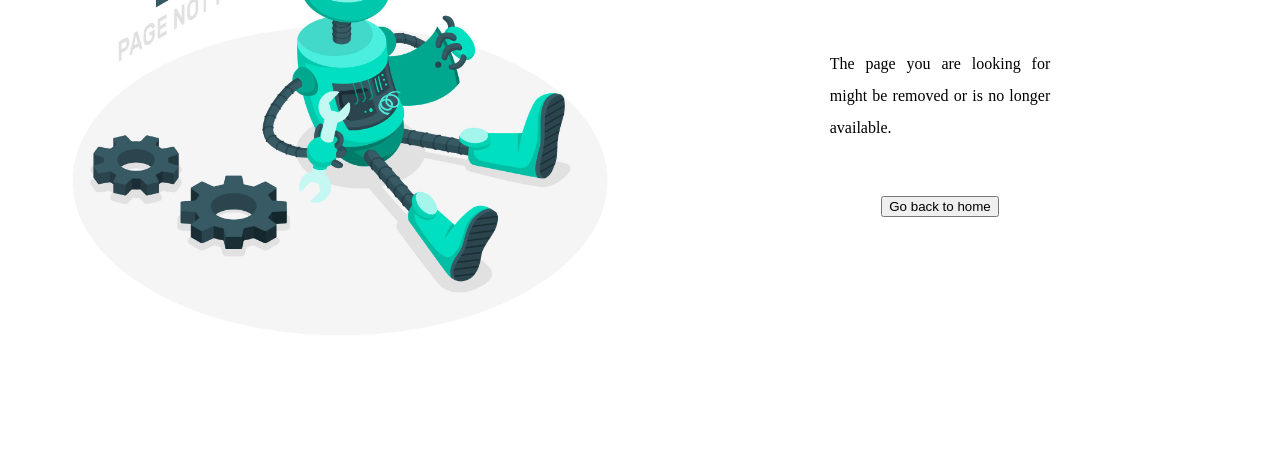
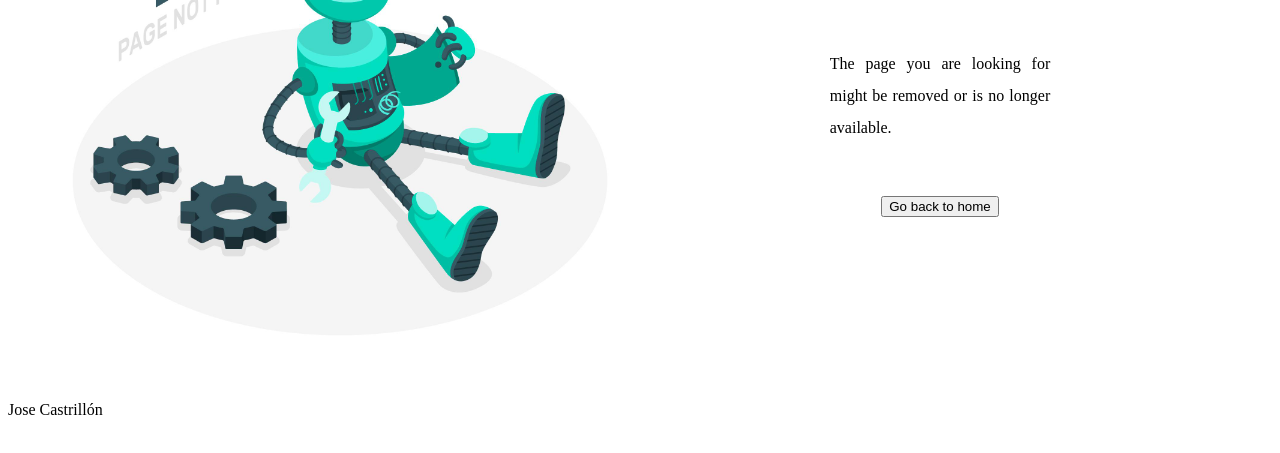
Before and after one commit to josecastrillong/404_not_found, a plain HTML site: page index.html in a window 1280 px wide. Shown: the part 275-728 px from the top of the page. Drawn offline with Linux system fonts and the light colour scheme.

Commit message:
added name on footer

```diff
--- a/index.html
+++ b/index.html
@@ -25,5 +25,7 @@
         </div>
     </div>
 
+    <footer>Jose Castrillón</footer>
+
 </body>
 </html>
```
